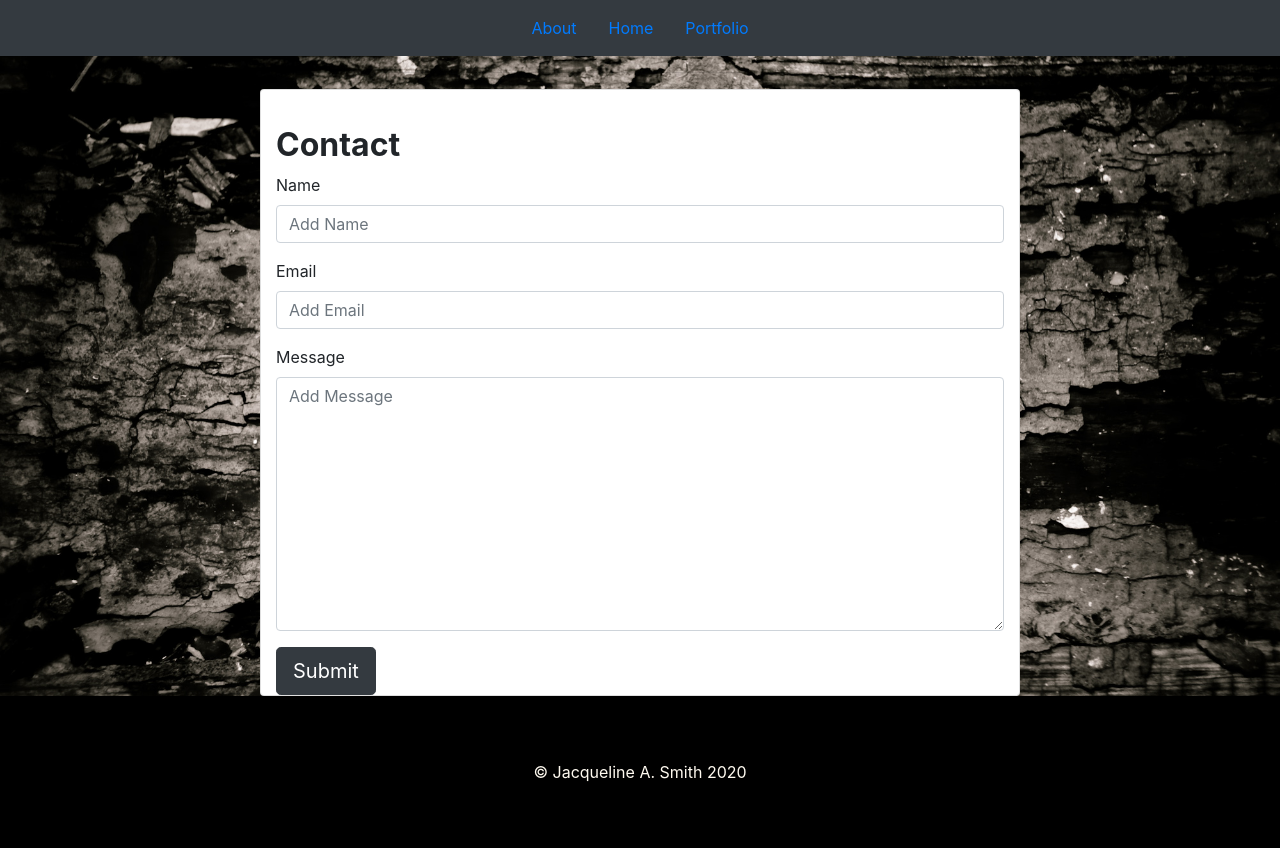
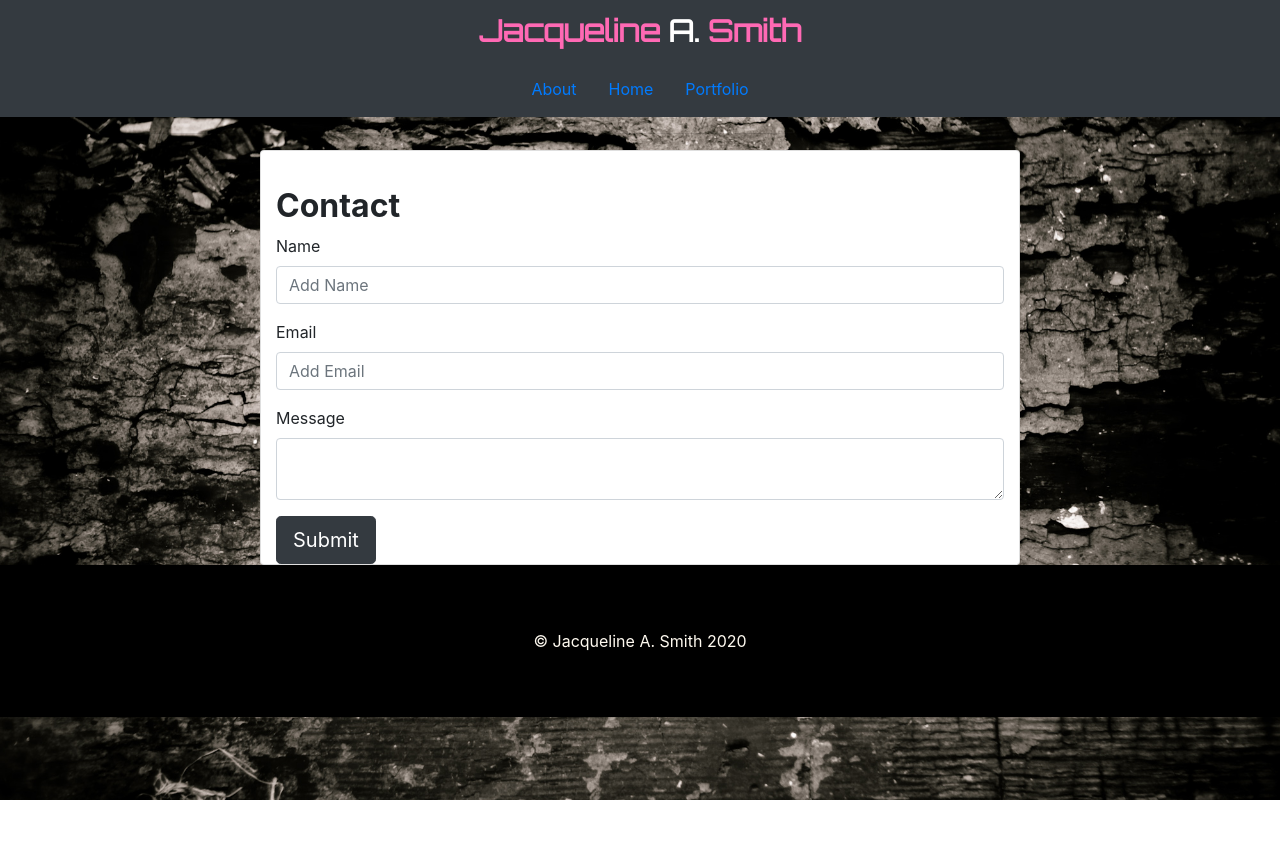
Before and after one commit to jerseyjackpot/Portfolio, a plain HTML site: page contact.html in a window 1280 px wide. After the commit the page ends 800 px from the top, so only its background shows below. Drawn offline with nearby package versions, Linux system fonts and the light colour scheme.

Commit message:
checked validation, updated navbar

```diff
--- a/Assets/style.css
+++ b/Assets/style.css
@@ -11,6 +11,10 @@
 
 .middle-initial {
     color: gray;
+}
+
+.white-initial {
+    color: #ffffff;
 }
 .contact-header {
     font-family: -apple-system, BlinkMacSystemFont, 'Segoe UI', Roboto, Oxygen, Ubuntu, Cantarell, 'Open Sans', 'Helvetica Neue', sans-serif;
@@ -34,3 +38,9 @@ p{
     text-align: center;
     padding: 2%;
 }
+.hotpink {
+    font-family: 'Orbitron', sans-serif;
+    font-size: 30px;
+    font-weight: bolder;
+    color: hotpink;
+}
--- a/contact.html
+++ b/contact.html
@@ -17,23 +17,9 @@
       crossorigin="anonymous"
     />
     <link rel="stylesheet" href="Assets/style.css" />
+    <link href="https://fonts.googleapis.com/css2?family=Lemonada&family=Orbitron&display=swap" rel="stylesheet">
 
-    <!-- JS, Popper.js, and jQuery -->
-    <script
-      src="https://code.jquery.com/jquery-3.5.1.slim.min.js"
-      integrity="sha384-DfXdz2htPH0lsSSs5nCTpuj/zy4C+OGpamoFVy38MVBnE+IbbVYUew+OrCXaRkfj"
-      crossorigin="anonymous"
-    ></script>
-    <script
-      src="https://cdn.jsdelivr.net/npm/popper.js@1.16.0/dist/umd/popper.min.js"
-      integrity="sha384-Q6E9RHvbIyZFJoft+2mJbHaEWldlvI9IOYy5n3zV9zzTtmI3UksdQRVvoxMfooAo"
-      crossorigin="anonymous"
-    ></script>
-    <script
-      src="https://stackpath.bootstrapcdn.com/bootstrap/4.5.0/js/bootstrap.min.js"
-      integrity="sha384-OgVRvuATP1z7JjHLkuOU7Xw704+h835Lr+6QL9UvYjZE3Ipu6Tp75j7Bh/kR0JKI"
-      crossorigin="anonymous"
-    ></script>
+
     <title>Contact</title>
   </head>
 
@@ -43,6 +29,8 @@
       background-size: cover;
     "
   >
+  <nav class="navbar navbar-dark bg-dark justify-content-center"><span class="hotpink">Jacqueline <span class="white-initial">A.</span> Smith</span>
+  </nav>
     <nav class="navbar navbar-dark bg-dark justify-content-center">
       <ul class="nav">
         <li class="nav-item">
@@ -72,12 +60,8 @@
             </div>
             <label>Message</label>
             <div class="form-group">
-              <textarea
-                class="form-control"
-                id="Text Area"
-                rows="10"
-                placeholder="Add Message"
-              ></textarea>
+              <textarea class="form-control" id="Text-Area" placeholder="Add Message">
+              </textarea>
             </div>
             <button type="submit" class="btn btn-dark btn btn-lg">
               Submit
@@ -89,5 +73,21 @@
     <footer class="footer">
       &copy; Jacqueline A. Smith 2020
     </footer>
+     <!-- JS, Popper.js, and jQuery -->
+     <script
+     src="https://code.jquery.com/jquery-3.5.1.slim.min.js"
+     integrity="sha384-DfXdz2htPH0lsSSs5nCTpuj/zy4C+OGpamoFVy38MVBnE+IbbVYUew+OrCXaRkfj"
+     crossorigin="anonymous"
+   ></script>
+   <script
+     src="https://cdn.jsdelivr.net/npm/popper.js@1.16.0/dist/umd/popper.min.js"
+     integrity="sha384-Q6E9RHvbIyZFJoft+2mJbHaEWldlvI9IOYy5n3zV9zzTtmI3UksdQRVvoxMfooAo"
+     crossorigin="anonymous"
+   ></script>
+   <script
+     src="https://stackpath.bootstrapcdn.com/bootstrap/4.5.0/js/bootstrap.min.js"
+     integrity="sha384-OgVRvuATP1z7JjHLkuOU7Xw704+h835Lr+6QL9UvYjZE3Ipu6Tp75j7Bh/kR0JKI"
+     crossorigin="anonymous"
+   ></script>
   </body>
 </html>
```
Also changed, not shown: about.html (+4 -2 lines), index.html (+4 -2 lines), portfolio.html (+5 -1 lines).
